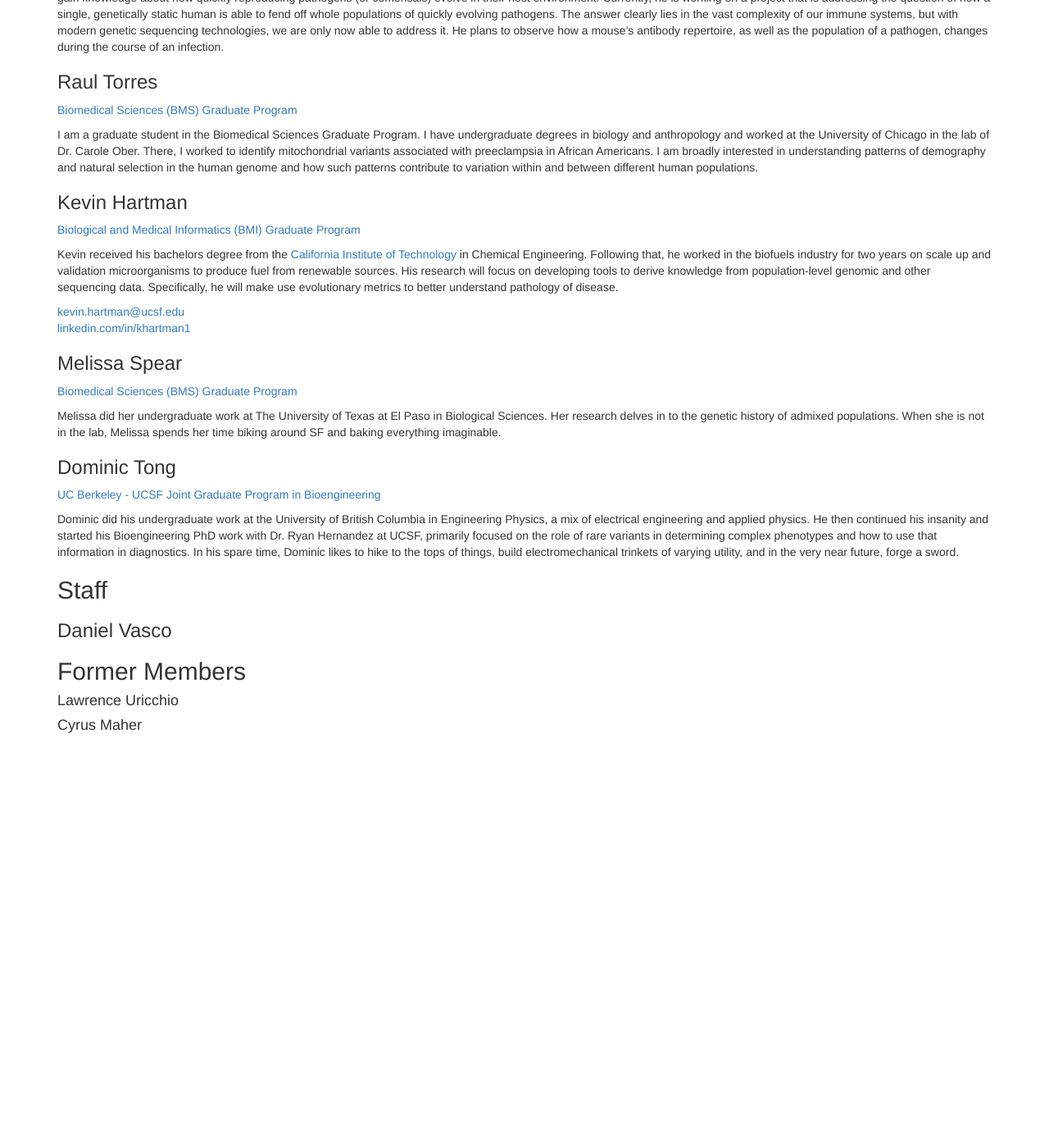
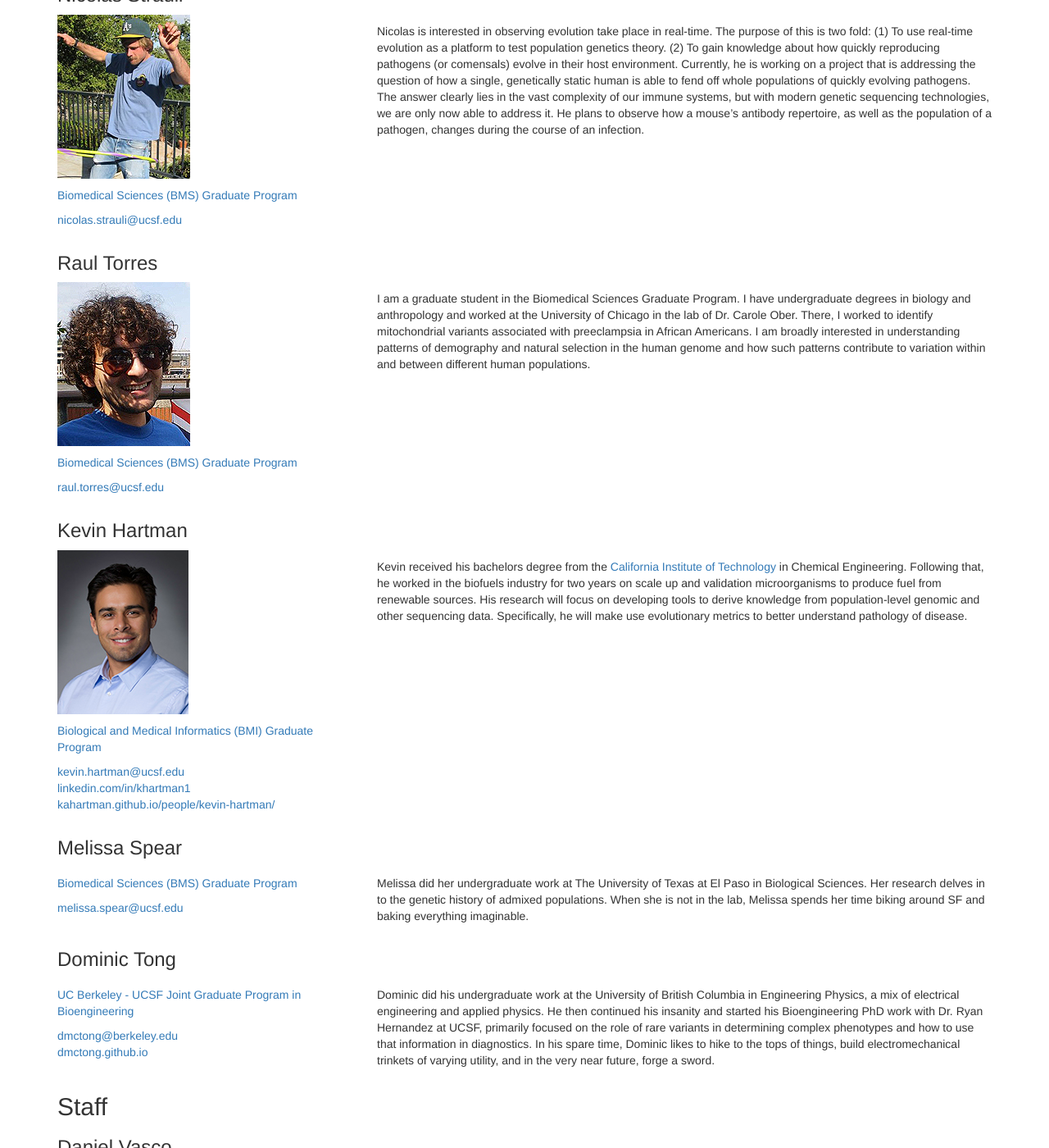
Before and after one commit to HernandezLab/hernandezlab.github.io, a Jekyll site: the page built from people/index.html, in a window 1280 px wide and 1400 px high, scrolled down 905 px. Shown: the whole window at 82% size. Built offline with Jekyll 4.4.1, drawn with Linux system fonts in a browser that asks for light colours; nearby versions of some CDN libraries; before the commit the page ends 1810 px from its top, so only the background shows below that; some of the changed lines change nothing that is shown; some of the changed text lies outside the part shown.

Commit message:
updating people following successful tests

```diff
--- a/test/index.html
+++ b/people/index.html
@@ -1,6 +1,6 @@
 ---
 layout: default
-group: test
+group: people
 ---
 
 
--- a/people/index.md
+++ /dev/null
@@ -1,109 +0,0 @@
----
-layout: default
-group: people
----
-
-# People
-
-## Ryan Hernandez
-
-![Hernandez headshot](/static/img/headshot-Hernandez.jpg)
-
-Associate Professor
-[Department of Bioengineering and Therapeutic Sciences](http://bts.ucsf.edu/)
-
-Ryan studies patterns of genetic variation in modern day populations to gain
-insights into their evolutionary history. His focus is on the development of
-population genetic models that can best explain observed data, with the goal of
-understanding the genetic basis for complex traits.  Ryan's interests span
-basic population genetics, human disease genetics, and host-pathogen
-interactions.  His scientific approach tends to be highly computational, often
-involving a thorough analysis of detailed simulations.
-
-[ryan.hernandez@ucsf.edu](mailto:ryan.hernandez@ucsf.edu)
-
-## Postdoctoral Scholars
-
-### Zachary Szpiech
-
-I completed my BS in mathematics at the University if Michigan and my PhD in
-Bioinformatics with Noah Rosenberg. I study the properties and distribution of
-private genetic variation, its role in the inference of population demography,
-and its connections to admixture mapping and complex disease genetics.
-
-## Graduate Students
-
-### Nicolas Strauli
-
-[Biomedical Sciences (BMS) Graduate Program](https://bms.ucsf.edu/)
-
-Nicolas is interested in observing evolution take place in real-time. The
-purpose of this is two fold: (1) To use real-time evolution as a platform to
-test population genetics theory. (2) To gain knowledge about how quickly
-reproducing pathogens (or comensals) evolve in their host environment.
-Currently, he is working on a project that is addressing the question of how a
-single, genetically static human is able to fend off whole populations of
-quickly evolving pathogens. The answer clearly lies in the vast complexity of
-our immune systems, but with modern genetic sequencing technologies, we are
-only now able to address it. He plans to observe how a mouse's antibody
-repertoire, as well as the population of a pathogen, changes during the course
-of an infection.
-
-### Raul Torres
-
-[Biomedical Sciences (BMS) Graduate Program](https://bms.ucsf.edu/)
-
-I am a graduate student in the Biomedical Sciences Graduate Program. I have
-undergraduate degrees in biology and anthropology and worked at the University
-of Chicago in the lab of Dr. Carole Ober. There, I worked to identify
-mitochondrial variants associated with preeclampsia in African Americans. I am
-broadly interested in understanding patterns of demography and natural
-selection in the human genome and how such patterns contribute to variation
-within and between different human populations.
-
-### Kevin Hartman
-
-[Biological and Medical Informatics (BMI) Graduate Program](http://bioinformatics.ucsf.edu/)
-
-Kevin received his bachelors degree from the [California Institute of
-Technology](https://www.caltech.edu/) in Chemical Engineering. Following that,
-he worked in the biofuels industry for two years on scale up and validation
-microorganisms to produce fuel from renewable sources. His research will focus
-on developing tools to derive knowledge
-from population-level genomic and other sequencing data. Specifically, he will
-make use evolutionary metrics to better understand pathology of disease.
-
-[kevin.hartman@ucsf.edu](mailto:kevin.hartman@ucsf.edu)
-[linkedin.com/in/khartman1](https://www.linkedin.com/in/khartman1)
-
-### Melissa Spear
-
-[Biomedical Sciences (BMS) Graduate Program](https://bms.ucsf.edu/)
-
-Melissa did her undergraduate work at The University of Texas at El Paso in
-Biological Sciences. Her research delves in to the genetic history of admixed
-populations. When she is not in the lab, Melissa spends her time biking around
-SF and baking everything imaginable.
-
-### Dominic Tong
-
-[UC Berkeley - UCSF Joint Graduate Program in Bioengineering](http://bioegrad.berkeley.edu/)
-
-Dominic did his undergraduate work at the University of British Columbia in
-Engineering Physics, a mix of electrical engineering and applied physics. He
-then continued his insanity and started his Bioengineering PhD work with Dr.
-Ryan Hernandez at UCSF, primarily focused on the role of rare variants in
-determining complex phenotypes and how to use that information in diagnostics.
-In his spare time, Dominic likes to hike to the tops of things, build
-electromechanical trinkets of varying utility, and in the very near future,
-forge a sword.
-
-## Staff
-
-### Daniel Vasco
-
-## Former Members
-
-#### Lawrence Uricchio
-
-#### Cyrus Maher
```
